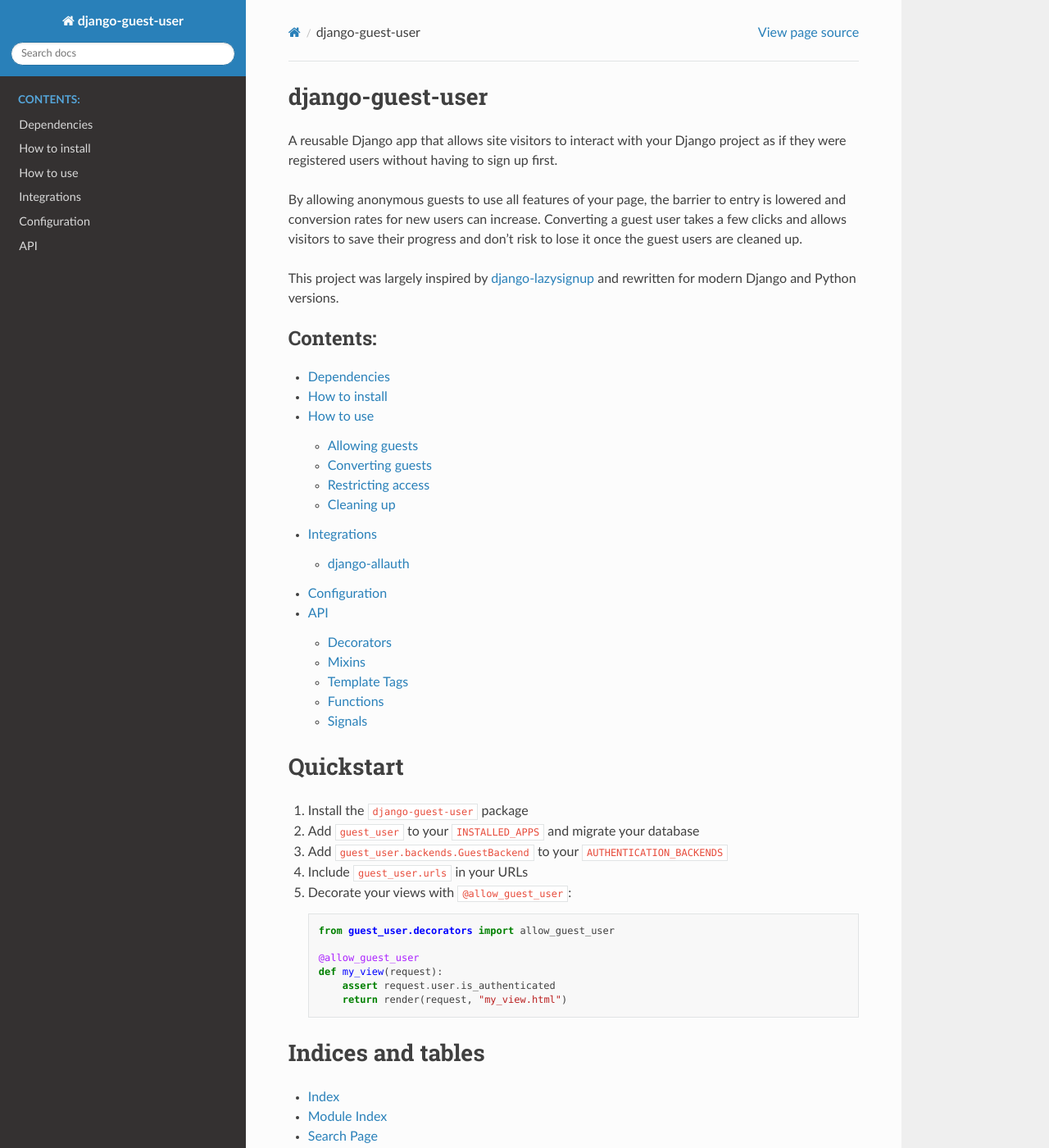
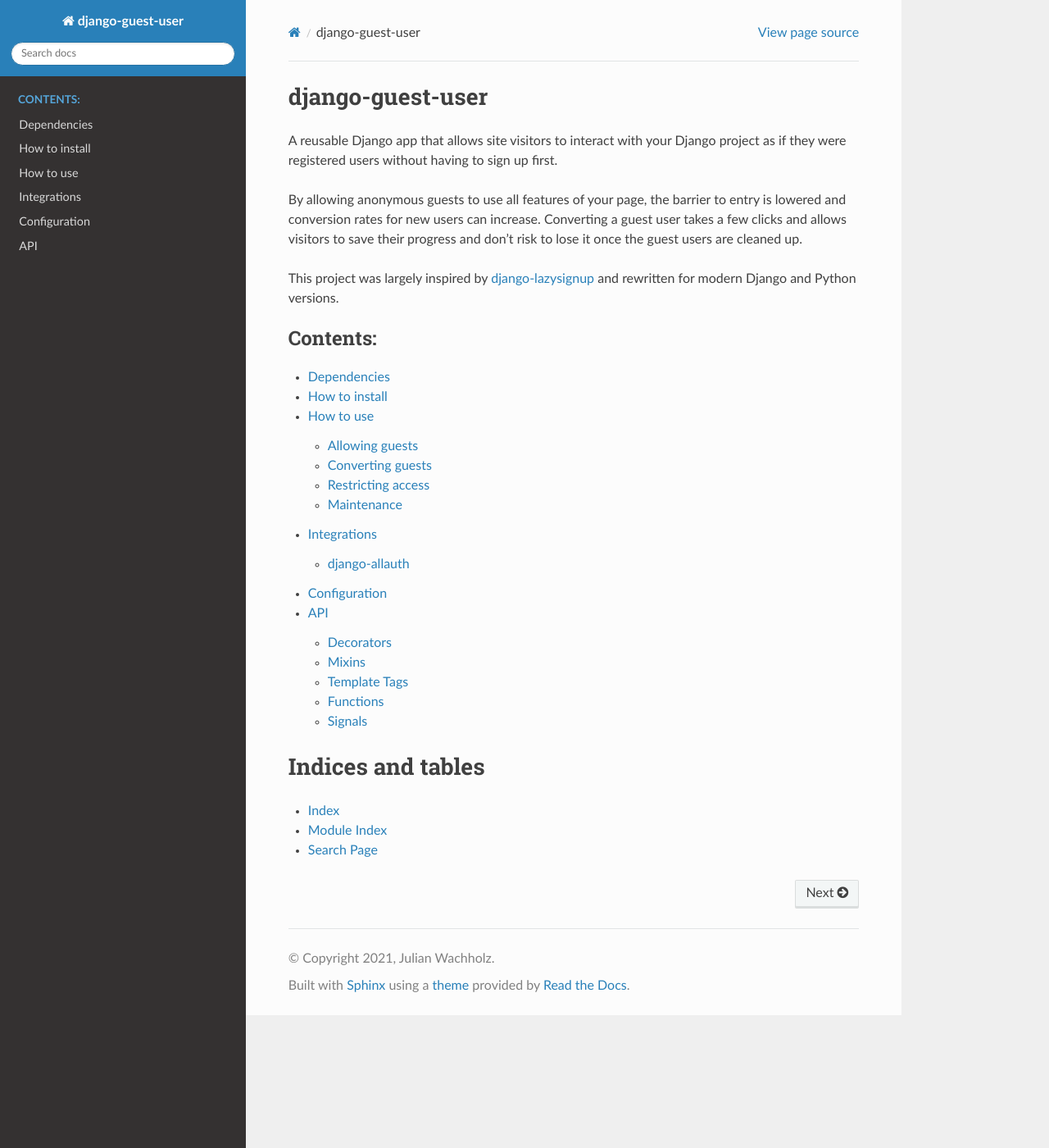
Before and after one commit to julianwachholz/django-guest-user, a Sphinx documentation site: the page built from docs/index.rst, in a window 1280 px wide and 1400 px high. Shown: the whole window at 82% size. Built offline with Sphinx 7.4.7 and the Read the Docs theme 2.0.0, drawn with Linux system fonts in a browser that asks for light colours.

Commit message:
Improve documentation
Remove duplicate quickstart from Sphinx doc.
Add more detailed instructions and maintenance.

```diff
--- a/docs/conf.py
+++ b/docs/conf.py
@@ -12,6 +12,8 @@
 #
 import os
 import sys
+
+os.environ.setdefault("DJANGO_SETTINGS_MODULE", "test_proj.settings")
 
 sys.path.insert(0, os.path.abspath(".."))
 
--- a/docs/index.rst
+++ b/docs/index.rst
@@ -24,22 +24,6 @@
    config
    api
 
-Quickstart
-==========
-
-1. Install the ``django-guest-user`` package
-2. Add ``guest_user`` to your ``INSTALLED_APPS`` and migrate your database
-3. Add ``guest_user.backends.GuestBackend`` to your ``AUTHENTICATION_BACKENDS``
-4. Include ``guest_user.urls`` in your URLs
-5. Decorate your views with ``@allow_guest_user``::
-
-      from guest_user.decorators import allow_guest_user
-
-      @allow_guest_user
-      def my_view(request):
-          assert request.user.is_authenticated
-          return render(request, "my_view.html")
-
 Indices and tables
 ==================
 
--- a/docs/setup.rst
+++ b/docs/setup.rst
@@ -14,6 +14,8 @@
 Install the package from PyPI with your favorite package manager::
 
    pip install django-guest-user
+   # or simiar, e.g.
+   poetry add django-guest-user
 
 Add the app to your ``INSTALLED_APPS`` and ``AUTHENTICATION_BACKENDS``::
 
@@ -25,6 +27,7 @@
 
    AUTHENTICATION_BACKENDS = [
       "django.contrib.auth.backends.ModelBackend",
+      # it should be the last entry to prevent unauthorized access
       "guest_user.backends.GuestBackend",
    ]
 
```
Also changed, not shown: README.md (+13 -6 lines), docs/usage.rst (+6 -3 lines), docs/config.rst (line endings or trailing spaces).
